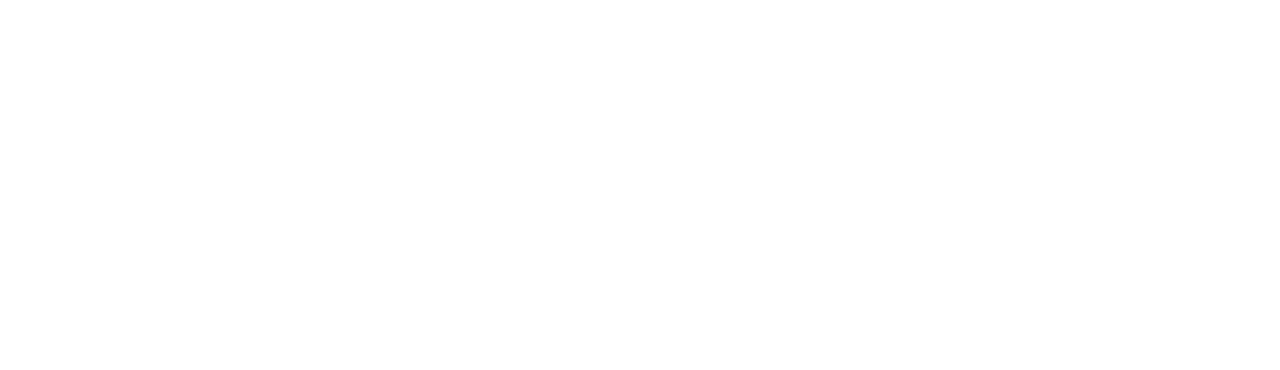
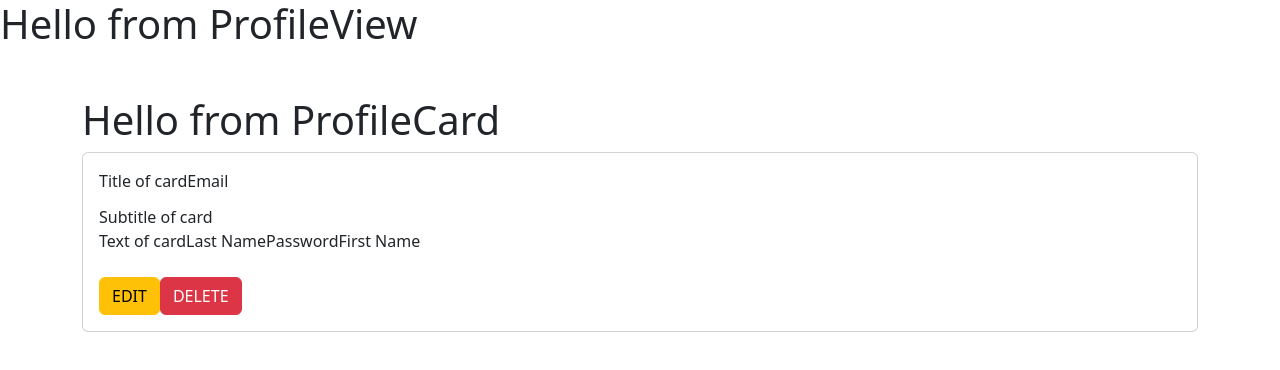
Before and after one commit to juliamj222/rentcraft-frontend, a React (Create React App) app: page /profile in a window 1280 px wide. Before the commit this address had no page. Shown: the top 370 px of the page. Built offline with nearby package versions, Linux system fonts and the light colour scheme.

Commit message:
adds placeholder for profile

```diff
--- a/src/App.js
+++ b/src/App.js
@@ -3,6 +3,7 @@
 import { Route, Routes } from "react-router-dom";
 import MainIndex from "./components/main-section/MainIndex";
 import NavBar from "./components/navigation-section/NavBar";
+import ProfileView from "./components/profile-section/ProfileView";
 
 //imre import useeffect
 import React, { useState, useEffect } from "react";
@@ -26,6 +27,7 @@
       {token && <NavBar />}
       <Routes>
         <Route path="/" element={<MainIndex />} />
+        <Route path="/profile" element={<ProfileView />} />
       </Routes>
     </div>
   );
--- /dev/null
+++ b/src/components/profile-section/ProfileCard.jsx
@@ -0,0 +1,90 @@
+import { Button, Card, CardBody, CardSubtitle, CardText, CardTitle, Label } from "reactstrap";
+
+function ProfileCard(props) {
+
+    // Variables go here
+
+    async function handleEdit() {
+
+        // console.log("Edit button works")
+
+        // Headers
+
+        // Body
+
+        // Request Options
+
+        // Send Request
+
+        // Get a Response
+
+        // ? Refresh the card
+
+        // Change the edit mode to false
+
+    }
+
+    async function handleDelete() {
+
+        // console.log("Delete Works")
+
+        try {
+
+            // Headers
+
+            // Request Options
+
+            // Send Request
+
+            // Get a Response
+
+            // ? Refresh the page
+
+        } catch (error) {
+
+            console.error(error)
+
+        }
+
+    }
+
+  return (
+    <>
+        <h1>Hello from ProfileCard</h1>
+        <Card>
+            <CardBody>
+
+                <CardTitle>
+                    Title of card
+                    <>
+                        <Label for="email">Email</Label>
+                    </>
+                </CardTitle>
+
+                <CardSubtitle>
+                    Subtitle of card
+                </CardSubtitle>
+
+                <CardText>
+                    Text of card
+                    <>
+                        <Label for="lastName">Last Name</Label>
+                        <Label for="password">Password</Label>
+                    </>
+                    <>
+                        <Label for="firstName">First Name</Label>
+                    </>
+                </CardText>
+
+                <Button color="warning" onClick={handleEdit}>EDIT</Button>
+
+                <Button color="danger" onClick={handleDelete}>DELETE</Button>
+
+            </CardBody>
+        </Card>
+    </>
+  );
+}
+
+
+export default ProfileCard;
--- /dev/null
+++ b/src/components/profile-section/ProfileView.jsx
@@ -0,0 +1,60 @@
+import { Col, Container, Row } from "reactstrap";
+import ProfileCard from "./ProfileCard";
+import React, { useState, useEffect } from 'react';
+
+
+// ! ReturnToAuth
+
+function ProfileView(props) {
+
+    // useState
+    const [editModeEnabled, setEditModeEnabled] = useState(false);
+
+    function handleToggleEdit() {
+        setEditModeEnabled(!editModeEnabled)
+    }
+
+    async function fetchProfileCard() {
+
+        try {
+
+            // Headers
+
+            // Request Options
+
+            // Send Request
+
+            // Get a Response
+
+            // Set State
+
+        } catch (error) {
+
+            console.error(error)
+
+        }
+    }
+
+    useEffect(() => {
+        if (!props.token) return;
+        fetchProfileCard()
+    }, [props.token]);
+
+    // if (!props.token) return <ReturnToAuth />
+
+  return (
+    <>
+        <h1>Hello from ProfileView</h1>
+        <Container className="mt-5">
+            <Row>
+                <Col>
+                    <ProfileCard />
+                </Col>
+            </Row>
+        </Container>
+    </>
+  );
+}
+
+
+export default ProfileView;
```
